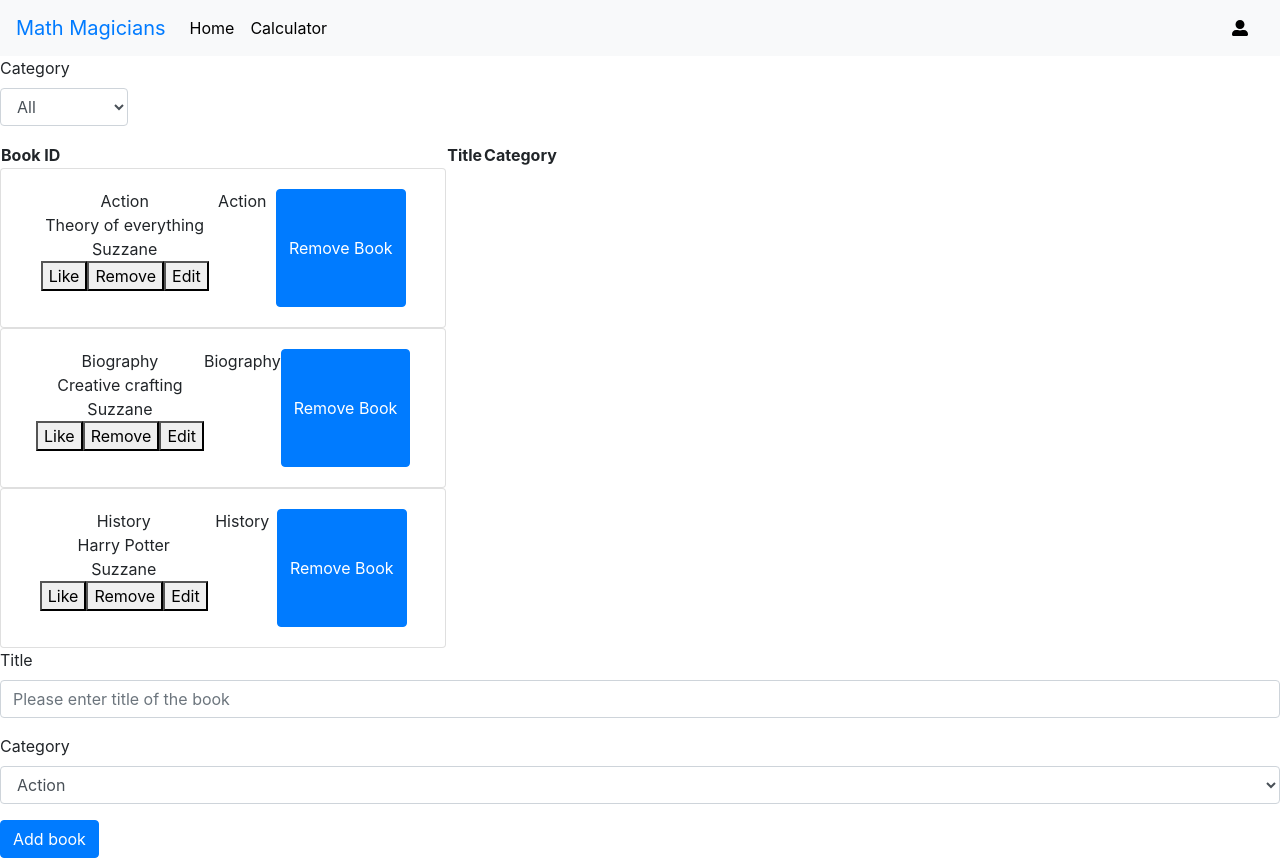
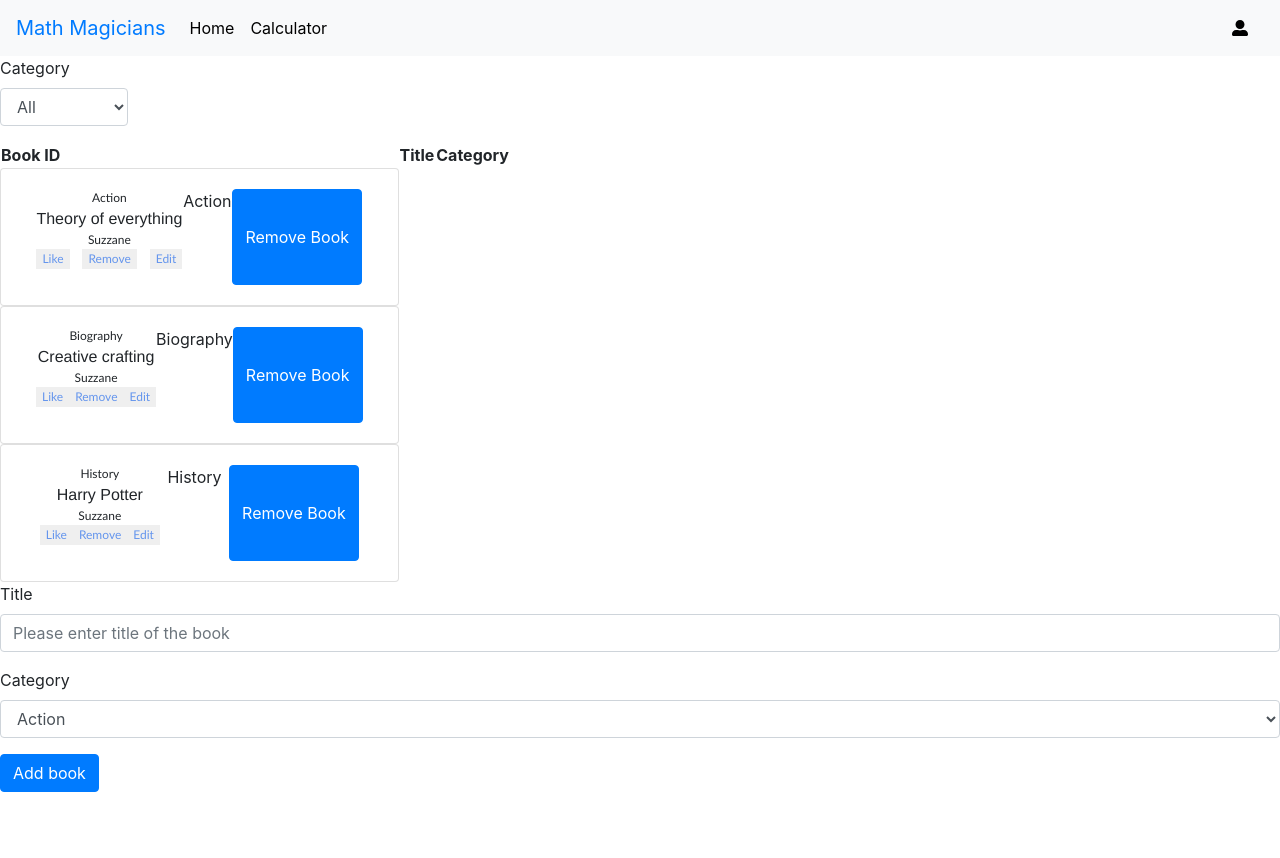
Before and after one commit to e71az/bookstore, a React (Create React App) app: page / in a window 1280 px wide. After the commit the page ends 800 px from the top, so only its background shows below. Built offline with nearby package versions, Linux system fonts and the light colour scheme.

Commit message:
Add style to the elemts added in book.js

```diff
--- a/src/style.css
+++ b/src/style.css
@@ -79,4 +79,20 @@
   }
   .card{
      justify-content: space-between;
+     border: none;
   }
+
+  button{
+    border: none;
+    color:cornflowerblue;
+
+  }
+  .category{
+    font-family: 'Gill Sans', 'Gill Sans MT', Calibri, 'Trebuchet MS', sans-serif;
+    font-size: 12px;
+
+  }
+   .header{
+     font-family:'Franklin Gothic Medium', 'Arial Narrow', Arial, sans-serif;
+
+   }
```
